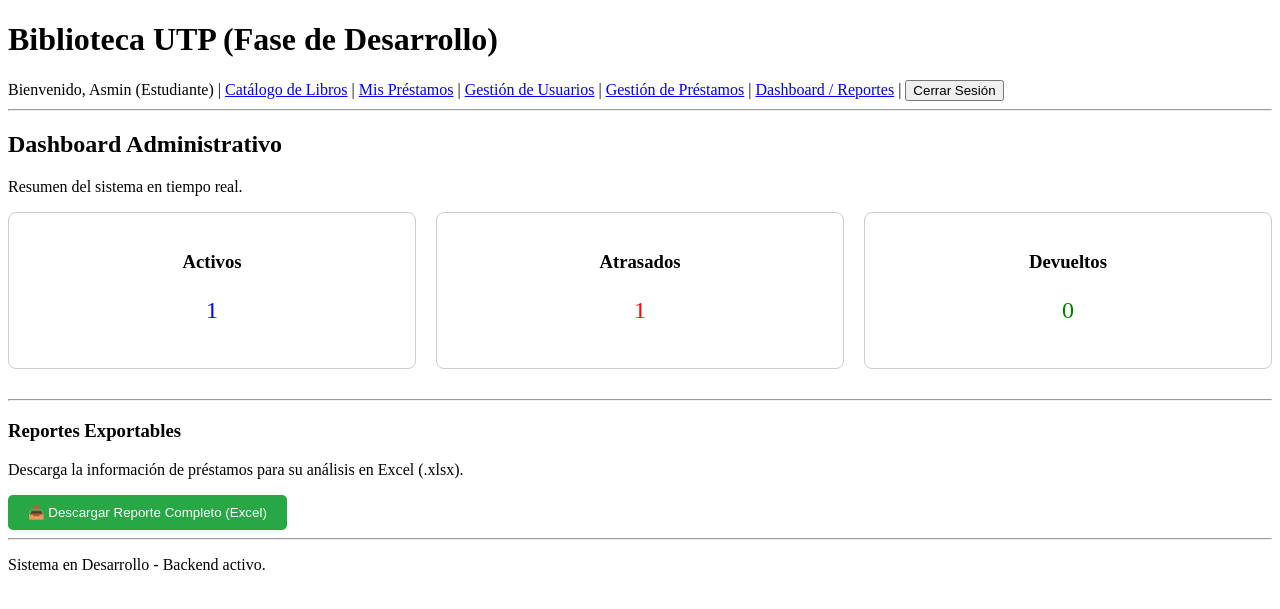
After one commit to Ema3017/Proyecto_Biblioteca, a Django app: page /prestamos/dashboard/ in a window 1280 px wide. The commit adds this page. Shown: the top 609 px of the page. Run offline with Django 5.2, Linux system fonts and the light colour scheme; a user stored in the database is signed in; data comes from the database, SQL or seed files in the repository; both versions use the stored data as it was after the commit.

Commit message:
Septimo comit: Implementacion de Dashboard Administrativo y Reportes en Excel
- Instalacion de libreria openpyxl para generacion de Excel nativo (.xlsx)
- Creacion de vista DashboardView para mostrar metricas en tiempo real
- Implementacion de descarga de reporte completo (exportar_excel_prestamos)
- Actualizacion de plantilla base para añadir enlace al Dashboard Administrativo

```diff
--- /dev/null
+++ b/apps/prestamos/templates/prestamos/dashboard.html
@@ -0,0 +1,33 @@
+{% extends 'usuarios/base.html' %}
+
+{% block content %}
+    <h2>Dashboard Administrativo</h2>
+    <p>Resumen del sistema en tiempo real.</p>
+
+    <div style="display: flex; gap: 20px; margin-bottom: 30px;">
+        <div style="border: 1px solid #ccc; padding: 20px; border-radius: 8px; text-align: center; flex: 1;">
+            <h3>Activos</h3>
+            <p style="font-size: 24px; color: blue;">{{ total_activos }}</p>
+        </div>
+        <div style="border: 1px solid #ccc; padding: 20px; border-radius: 8px; text-align: center; flex: 1;">
+            <h3>Atrasados</h3>
+            <p style="font-size: 24px; color: red;">{{ total_atrasados }}</p>
+        </div>
+        <div style="border: 1px solid #ccc; padding: 20px; border-radius: 8px; text-align: center; flex: 1;">
+            <h3>Devueltos</h3>
+            <p style="font-size: 24px; color: green;">{{ total_devueltos }}</p>
+        </div>
+    </div>
+
+    <hr>
+
+    <h3>Reportes Exportables</h3>
+    <p>Descarga la información de préstamos para su análisis en Excel (.xlsx).</p>
+
+    <form action="{% url 'prestamos:exportar_excel' %}" method="get">
+        <button type="submit" style="padding: 10px 20px; background-color: #28a745; color: white; border: none; border-radius: 5px; cursor: pointer;">
+            📥 Descargar Reporte Completo (Excel)
+        </button>
+    </form>
+
+{% endblock %}
--- a/apps/prestamos/urls.py
+++ b/apps/prestamos/urls.py
@@ -9,4 +9,6 @@ urlpatterns = [
     path('gestion/', views.GestionPrestamosView.as_view(), name='gestion'),
     path('devolver/<int:prestamo_id>/', views.devolver_prestamo, name='devolver'),
     path('atraso/<int:prestamo_id>/', views.marcar_atraso, name='marcar_atraso'),
+    path('dashboard/', views.DashboardView.as_view(), name='dashboard'),
+    path('exportar/', views.exportar_excel_prestamos, name='exportar_excel'),
 ]
--- a/apps/prestamos/views.py
+++ b/apps/prestamos/views.py
@@ -1,11 +1,13 @@
 from django.shortcuts import render, redirect, get_object_or_404
 from django.contrib.auth.decorators import login_required
 from django.contrib.auth.mixins import LoginRequiredMixin, UserPassesTestMixin
-from django.views.generic import ListView
+from django.views.generic import ListView, TemplateView
 from django.contrib import messages
 from django.utils import timezone
+from django.http import HttpResponse
+import openpyxl
+from datetime import timedelta
 from django.core.mail import send_mail
-from datetime import timedelta
 from .models import Prestamo
 from apps.libros.models import Libro
 from .prolog.engine import engine
@@ -121,3 +123,57 @@ def marcar_atraso(request, prestamo_id):
         messages.error(request, f"El préstamo de {prestamo.usuario.username} fue marcado como Atrasado. Sanción aplicada y notificada.")
 
     return redirect('prestamos:gestion')
+
+class DashboardView(LoginRequiredMixin, BibliotecarioRequiredMixin, TemplateView):
+    template_name = 'prestamos/dashboard.html'
+
+    def get_context_data(self, **kwargs):
+        context = super().get_context_data(**kwargs)
+
+        # Métricas de préstamos
+        context['total_activos'] = Prestamo.objects.filter(estado='activo').count()
+        context['total_atrasados'] = Prestamo.objects.filter(estado='atrasado').count()
+        context['total_devueltos'] = Prestamo.objects.filter(estado='devuelto').count()
+
+        # Métricas generales
+        from apps.usuarios.models import Usuario
+        context['total_usuarios'] = Usuario.objects.count()
+        context['total_libros'] = Libro.objects.count()
+
+        return context
+
+@login_required
+def exportar_excel_prestamos(request):
+    if not (request.user.rol == 'bibliotecario' or request.user.is_superuser):
+        return redirect('prestamos:mis_prestamos')
+
+    # Crear un libro de trabajo de Excel real
+    wb = openpyxl.Workbook()
+    ws = wb.active
+    ws.title = "Reporte de Prestamos"
+
+    # Escribir la cabecera
+    columnas = ['Usuario', 'Rol', 'Libro', 'Fecha Prestamo', 'Fecha Esperada', 'Fecha Real', 'Estado']
+    ws.append(columnas)
+
+    # Escribir los datos
+    prestamos = Prestamo.objects.all().order_by('-fecha_prestamo')
+    for p in prestamos:
+        ws.append([
+            p.usuario.username,
+            p.usuario.get_rol_display(),
+            p.libro.titulo,
+            p.fecha_prestamo.strftime("%Y-%m-%d") if p.fecha_prestamo else "",
+            p.fecha_devolucion_esperada.strftime("%Y-%m-%d") if p.fecha_devolucion_esperada else "",
+            p.fecha_devolucion_real.strftime("%Y-%m-%d") if p.fecha_devolucion_real else 'N/A',
+            p.get_estado_display()
+        ])
+
+    # Preparar la respuesta HTTP con el tipo de contenido correcto para Excel
+    response = HttpResponse(content_type='application/vnd.openxmlformats-officedocument.spreadsheetml.sheet')
+    response['Content-Disposition'] = 'attachment; filename="Reporte_N_1.xlsx"'
+
+    # Guardar el libro de trabajo en la respuesta
+    wb.save(response)
+
+    return response
--- a/apps/usuarios/templates/usuarios/base.html
+++ b/apps/usuarios/templates/usuarios/base.html
@@ -17,6 +17,7 @@
                 {% if user.rol == 'bibliotecario' or user.is_superuser %}
                 | <a href="{% url 'usuarios:lista' %}">Gestión de Usuarios</a>
                 | <a href="{% url 'prestamos:gestion' %}">Gestión de Préstamos</a>
+                | <a href="{% url 'prestamos:dashboard' %}">Dashboard / Reportes</a>
                 {% endif %}
                 | <form action="{% url 'usuarios:logout' %}" method="post" style="display:inline;">
                     {% csrf_token %}
```
Also changed, not shown: db.sqlite3.
